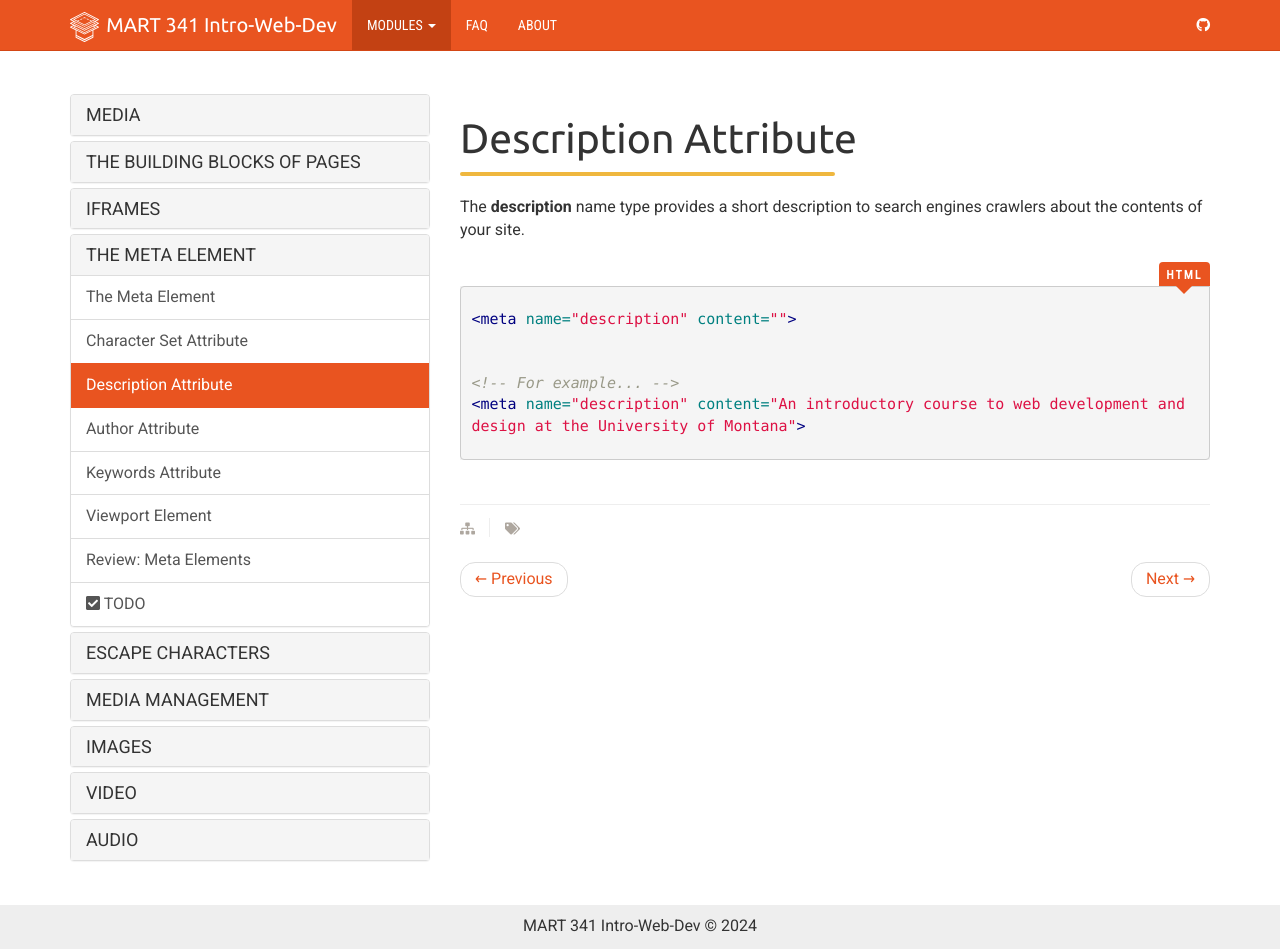
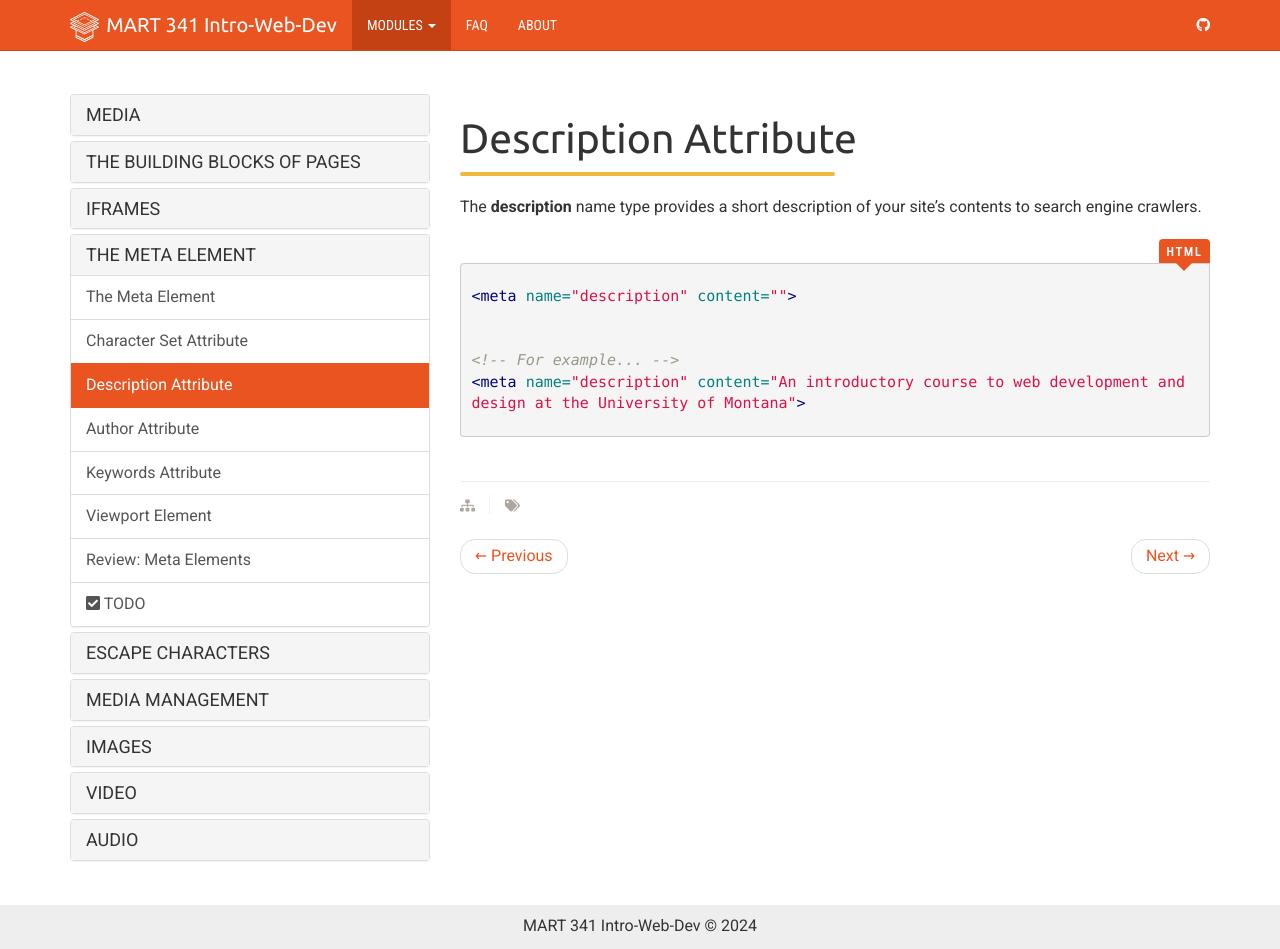
Before and after one commit to Montana-Media-Arts/webDesignFall2024, a Jekyll site: the page built from _docs/topic-07/03-meta/page-03.md, in a window 1280 px wide and 949 px high. Built offline with Jekyll 4.4.1, drawn with Linux system fonts in a browser that asks for light colours; nearby versions of some CDN libraries.

Commit message:
Update page-03.md

```diff
--- a/_docs/topic-07/03-meta/page-03.md
+++ b/_docs/topic-07/03-meta/page-03.md
@@ -6,7 +6,7 @@ permalink: /topic-07/meta-desc/
 
 <div class="divider-heading"></div>
 
-The **description** name type provides a short description to search engines crawlers about the contents of your site.
+The **description** name type provides a short description of your site's contents to search engine crawlers.
 
 <div class="code-heading">
   <span class="html">HTML</span>
```
